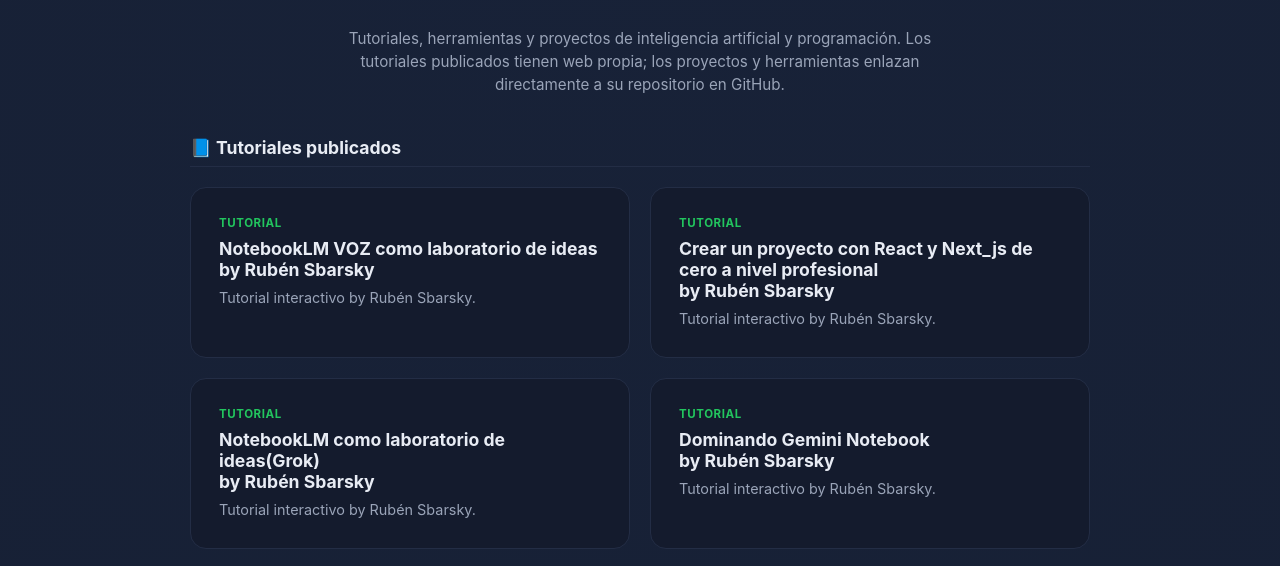
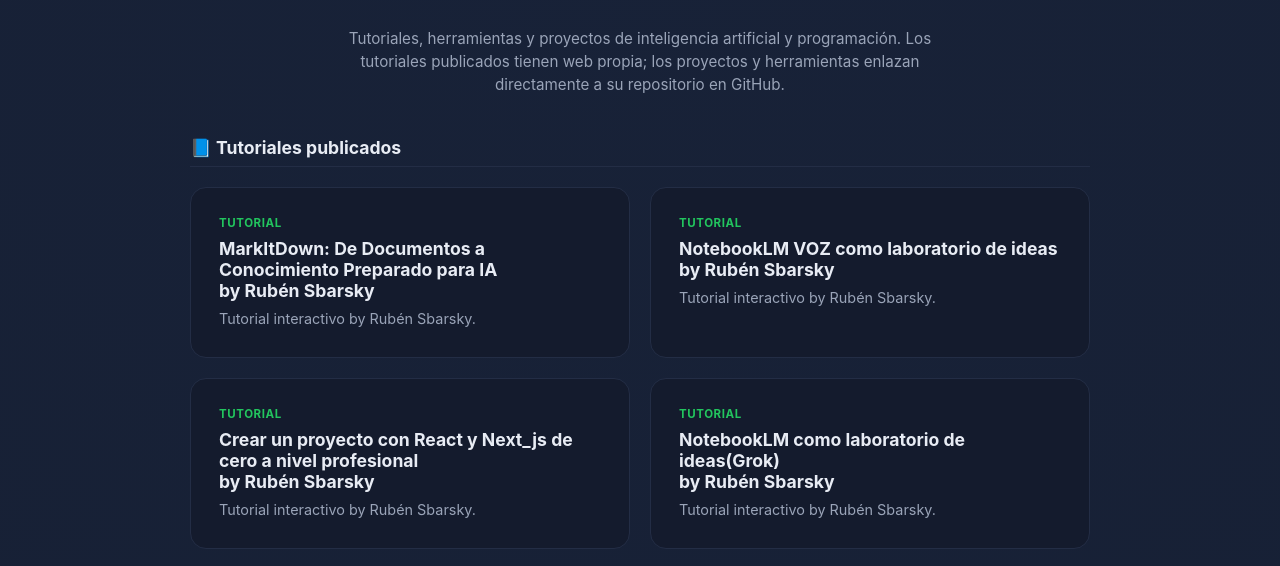
Before and after one commit to rubenurbano/tutoriales-ai, a plain HTML site: page index.html in a window 1280 px wide. Shown: the part 180-746 px from the top of the page. Drawn offline with Linux system fonts and the light colour scheme.

Commit message:
Añadir tarjeta: MarkItDown

```diff
--- a/index.html
+++ b/index.html
@@ -120,6 +120,12 @@
 
   <h2 class="group-title">📘 Tutoriales publicados</h2>
   <div class="grid">
+    <a class="card" href="https://rubenurbano.github.io/markitdown-de-documentos-a-conocimiento-preparado-para-ia/">
+      <span class="tag tutorial">Tutorial</span>
+      <h3>MarkItDown: De Documentos a Conocimiento Preparado para IA<br>by Rubén Sbarsky</h3>
+      <p>Tutorial interactivo by Rubén Sbarsky.</p>
+    </a>
+
     <a class="card" href="https://rubenurbano.github.io/notebooklm-voz-como-laboratorio-de-ideas/">
       <span class="tag tutorial">Tutorial</span>
       <h3>NotebookLM VOZ como laboratorio de ideas<br>by Rubén Sbarsky</h3>
```
